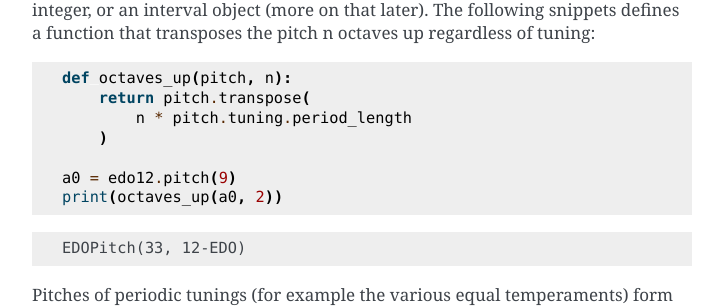
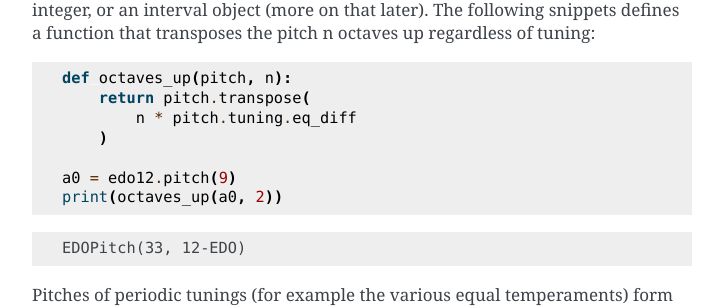
Before and after one commit to retooth2/xenharmlib, a Sphinx documentation site: the page built from doc/quickstart.rst, in a window 1280 px wide and 900 px high, scrolled down 2559 px. Shown: the part 151-459 px from the top of the window, without its empty margins (388-1111 px from the left). Built offline with Sphinx 7.4.7, drawn with Linux system fonts in a browser that asks for light colours.

Commit message:
fix: reflected renaming of period_length to eq_diff in docs

```diff
--- a/doc/quickstart.rst
+++ b/doc/quickstart.rst
@@ -156,7 +156,7 @@ n octaves up regardless of tuning:
 
     def octaves_up(pitch, n):
         return pitch.transpose(
-            n * pitch.tuning.period_length
+            n * pitch.tuning.eq_diff
         )
 
     a0 = edo12.pitch(9)
@@ -412,7 +412,7 @@ something like this:
     tuning = edo31
 
     intervals = []
-    for i in range(0, tuning.period_length):
+    for i in range(0, tuning.eq_diff):
         zero = tuning.pitch(0)
         target = tuning.pitch(i)
         intervals.append(
```
